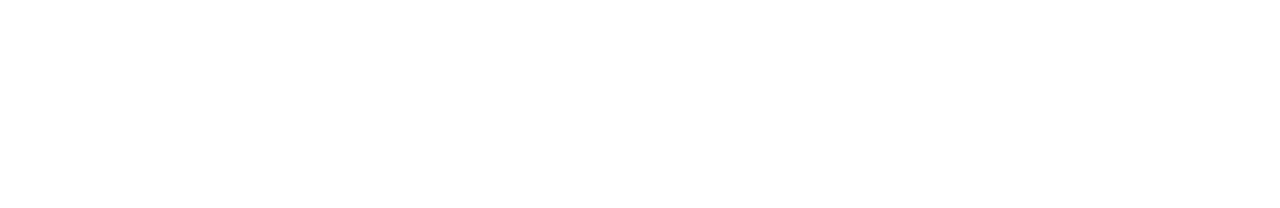
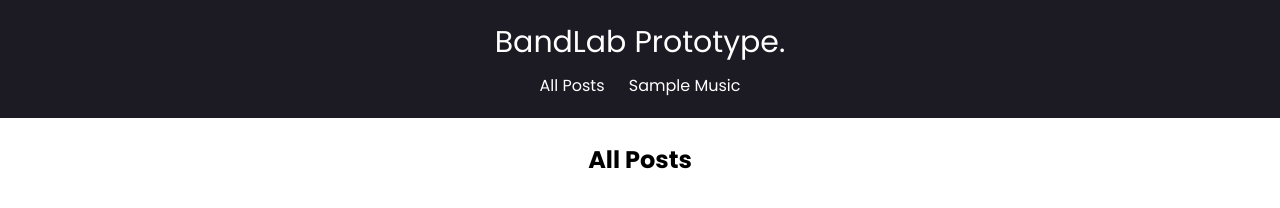
Before and after one commit to vivienphang/music-prototype, a plain HTML site: page index.html in a window 1280 px wide. Drawn offline with Linux system fonts and the light colour scheme.

Commit message:
feat: added navbar

```diff
--- a/index.html
+++ b/index.html
@@ -7,6 +7,19 @@
     <title>BandLab Prototype.</title>
   </head>
   <body>
+    <header>
+      <a href="#" class="logo">BandLab Prototype.</a>
+      <nav>
+        <a href="index.html">All Posts</a>
+        <a href="#">Sample Music</a>
+      </nav>
+    </header>
+
+    <section>
+      <h1>All Posts</h1>
+      <div class="all-posts"></div>
+      <div class="posts-container"></div>
+    </section>
     <script src="index.js"></script>
   </body>
 </html>
--- a/styles.css
+++ b/styles.css
@@ -0,0 +1,56 @@
+@import url("https://fonts.googleapis.com/css2?family=Poppins:ital,wght@0,100;0,200;0,300;0,400;0,500;0,600;0,700;0,800;0,900;1,100;1,200;1,300;1,400;1,500;1,600;1,700;1,800;1,900&display=swap");
+
+* {
+  margin: 0;
+  padding: 0;
+  box-sizing: border-box;
+  font-family: "Poppins", sans-serif;
+}
+
+header {
+  position: sticky;
+  top: 0;
+  left: 0;
+  width: 100%;
+  padding: 20px 120px;
+  background: #1c1a22;
+  z-index: 100;
+}
+
+header nav {
+  text-align: center;
+  margin-top: 8px;
+}
+
+header nav a {
+  text-decoration: none;
+  font-size: 16px;
+  color: #fff;
+  padding: 14px 10px;
+}
+
+header nav a:hover {
+  color: #d61414;
+}
+
+.logo {
+  font-size: 30px;
+  color: #fff;
+  text-decoration: none;
+  display: flex;
+  justify-content: center;
+}
+
+section {
+  min-height: 100vh;
+  display: flex;
+  flex-direction: column;
+  justify-content: flex-start;
+  align-items: center;
+  background: #fff;
+  z-index: 99;
+}
+
+section h1 {
+  margin: 24px 0px;
+}
```
